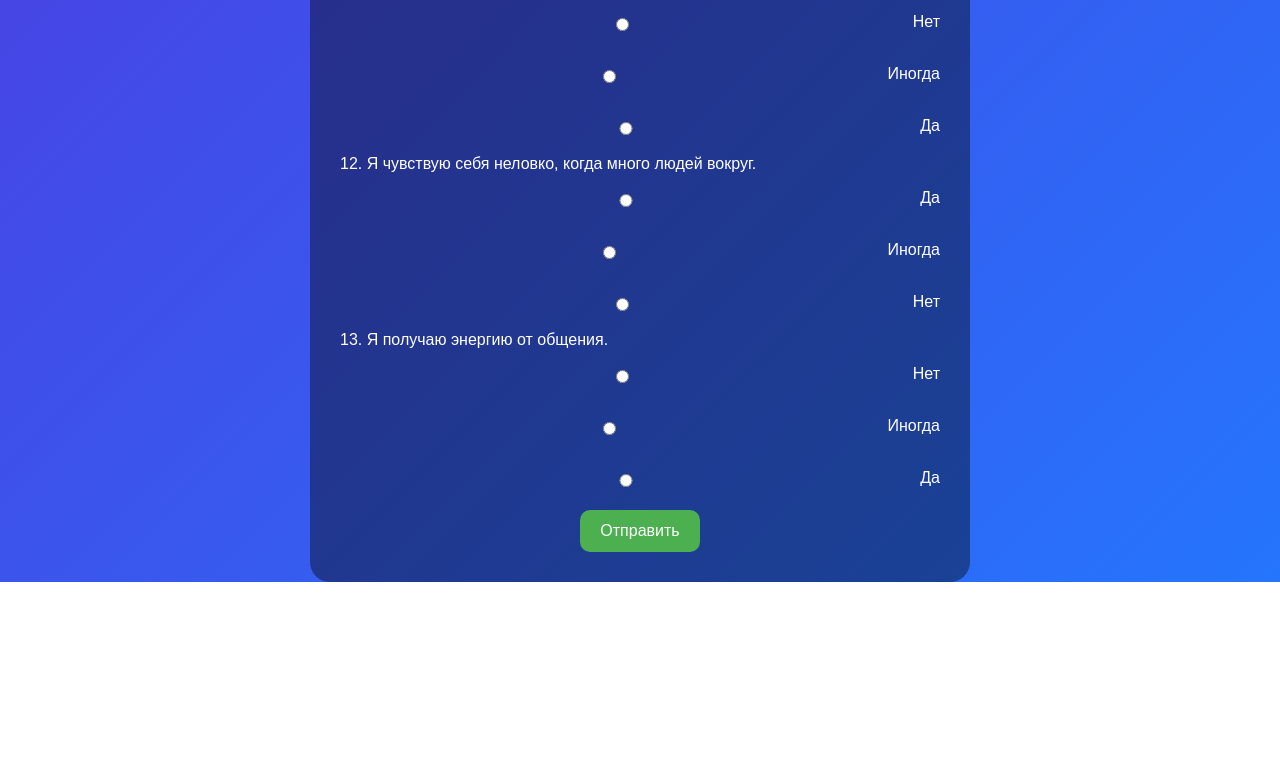
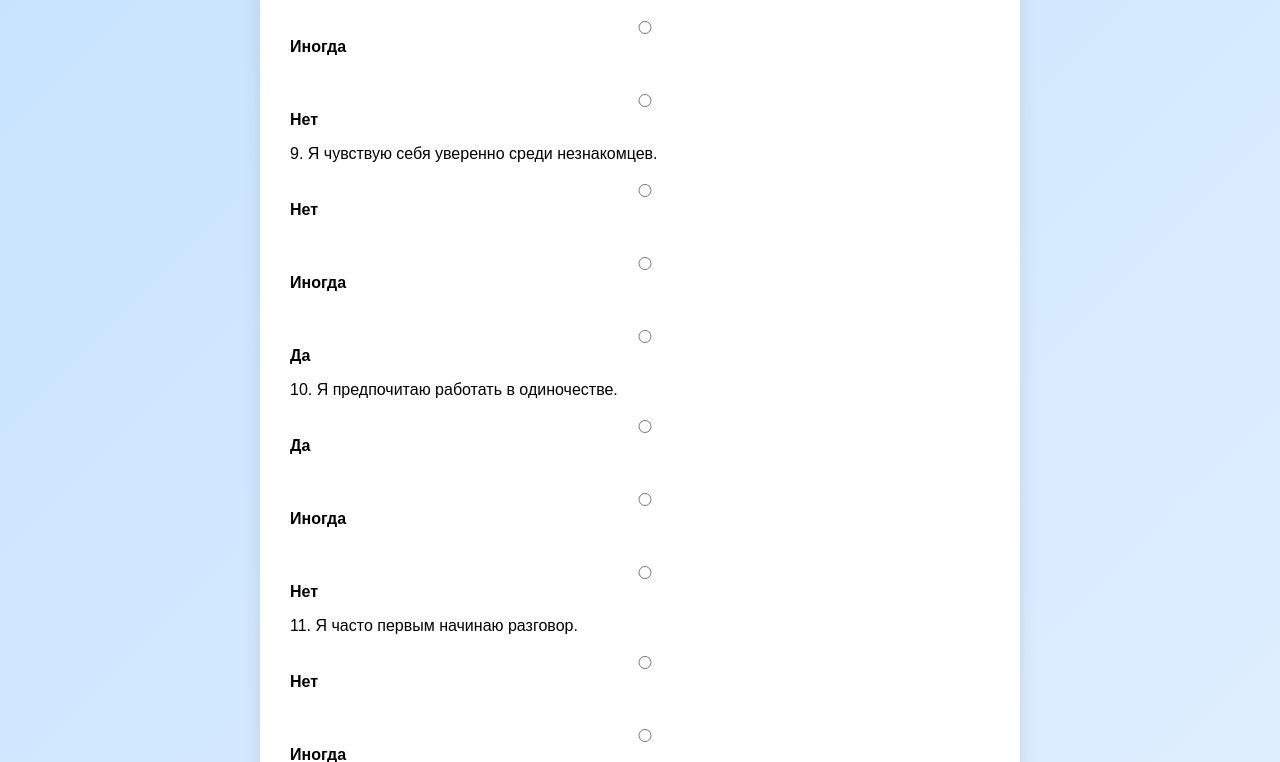
Before and after one commit to mnurmuhammad7001-arch/personality-test, a plain HTML site: page index.html in a window 1280 px wide. Shown: the part 2038-2800 px from the top of the page. Before the commit the page ends 2620 px from the top, so only its background shows below. Drawn offline with Linux system fonts and the light colour scheme.

Commit message:
Update style.css

```diff
--- a/style.css
+++ b/style.css
@@ -1,65 +1,55 @@
 body {
   font-family: Arial, sans-serif;
-  background: linear-gradient(135deg, #6a11cb, #2575fc);
-  color: white;
+  background: linear-gradient(135deg, #b3d9ff, #e6f2ff);
   margin: 0;
   padding: 0;
-  display: flex;
-  justify-content: center;
-  align-items: center;
-  min-height: 100vh;
 }
 
 .container {
-  background: rgba(0,0,0,0.4);
+  max-width: 700px;
+  margin: 40px auto;
+  background: white;
   padding: 30px;
   border-radius: 20px;
-  max-width: 600px;
-  width: 90%;
-  text-align: center;
+  box-shadow: 0 0 20px rgba(0,0,0,0.1);
 }
 
-h1, h2 {
-  margin-bottom: 15px;
+h1 {
+  text-align: center;
+  color: #003366;
+}
+
+label {
+  display: block;
+  margin-top: 15px;
+  font-weight: bold;
+}
+
+input, select, button {
+  width: 100%;
+  padding: 8px;
+  margin-top: 5px;
+  border-radius: 8px;
+  border: 1px solid #ccc;
 }
 
 button {
-  background-color: #4caf50;
-  border: none;
+  background-color: #007bff;
   color: white;
-  padding: 12px 20px;
-  border-radius: 10px;
+  font-size: 16px;
   cursor: pointer;
-  margin-top: 15px;
-  font-size: 16px;
+  margin-top: 20px;
 }
 
 button:hover {
-  background-color: #45a049;
+  background-color: #0056b3;
 }
 
-.question {
-  margin-top: 20px;
-  text-align: left;
+#result {
+  margin-top: 30px;
+  padding: 15px;
+  text-align: center;
+  font-size: 18px;
+  background: #f0f8ff;
+  border-radius: 10px;
 }
-
-label {
-  display: flex;
-  align-items: center;
-  gap: 10px; /* расстояние между кружком и текстом */
-  margin: 8px 0;
-  cursor: pointer;
-}
-
-
-.hidden {
-  display: none;
-}
-
-input, select {
-  padding: 8px;
-  border-radius: 8px;
-  border: none;
-  width: 100%;
-  margin-top: 5px;
-}
```
